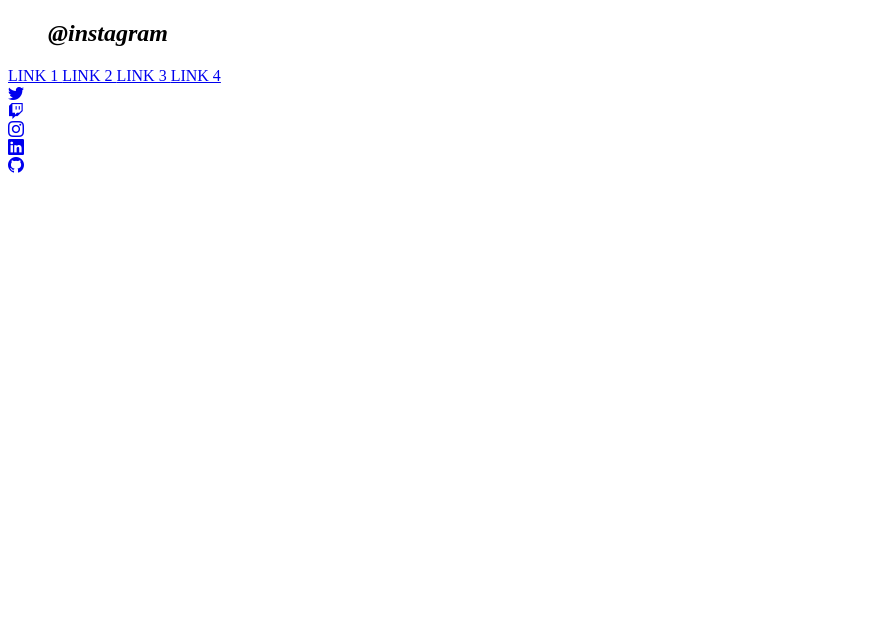
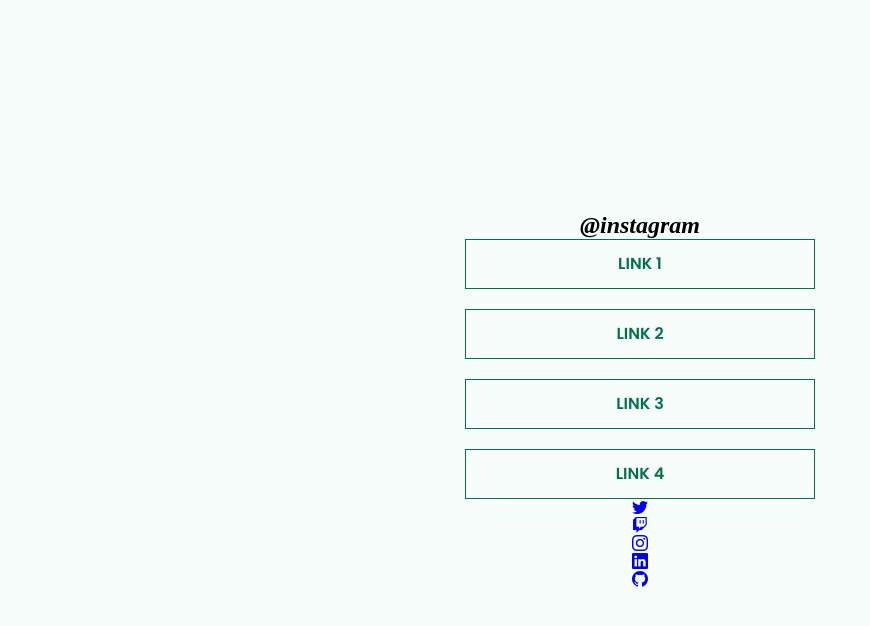
Before and after one commit to Macedo890/Social-Tree, a website: page src/pages/index.html in a window 1280 px wide. Shown: the whole page, without its empty margins (0-870 px from the left). Drawn offline with nearby package versions, Linux system fonts and the light colour scheme.

Commit message:
Links funcionando

```diff
--- a/src/pages/index.html
+++ b/src/pages/index.html
@@ -16,7 +16,7 @@
     <header></header>
 
     <main>
-      <section id="content">
+      <section id="Content">
         <!-- Using the <figure> tag to represent a figure -->
         <figure>
           <!-- Div representing the image or icon (without the actual image, just a div with title "icon") -->
@@ -35,16 +35,16 @@
         <!-- Container for links -->
         <div class="links_Container">
           <!-- Link 1 -->
-          <a href="#" class="link link_one"> LINK 1 </a>
+          <a href="#" class="link link_one"> link 1 </a>
 
           <!-- Link 2 -->
-          <a href="#" class="link link_two"> LINK 2 </a>
+          <a href="#" class="link link_two"> link 2 </a>
 
           <!-- Link 3 -->
-          <a href="#" class="link link_three"> LINK 3 </a>
+          <a href="#" class="link link_three"> link 3 </a>
 
           <!-- Link 4 -->
-          <a href="#" class="link link_four"> LINK 4 </a>
+          <a href="#" class="link link_four"> link 4 </a>
         </div>
 
         <!-- Main container for the icons -->
--- a/src/sass/index.scss
+++ b/src/sass/index.scss
@@ -1,8 +1,69 @@
 @import url("https://fonts.googleapis.com/css2?family=Poppins:wght@300;600&display=swap");
 
-$body-bg-color: #faf7fd;
-$purple: #bb99dd;
+$body-bg-color: #f7fdfa;
+$Marrs-Green: #00724a;
+$Verde-Floresta: #005a3f;
+$Verde-Musgo: #405f51;
+$Verde-Oliva: #6e7f71;
+$Verde-Escuro: #284c39;
+$Verde-Claro: #00a896;
 
 * {
+  box-sizing: border-box;
   margin: 0;
 }
+
+#Content {
+  height: 100vh;
+  width: 100vw;
+  display: flex;
+  justify-content: center;
+  align-items: center;
+  flex-direction: column;
+  background-color: $body-bg-color;
+}
+
+.links_Container {
+  display: flex;
+  justify-content: center;
+  flex-direction: column;
+  gap: 20px;
+  height: fit-content;
+  width: fit-content;
+  .link {
+    width: 350px;
+    height: 50px;
+    display: flex;
+    align-items: center;
+    justify-content: center;
+    border: 1.5px solid $Marrs-Green;
+    background-color: transparent;
+    text-decoration: none;
+    color: $Marrs-Green;
+    font-family: "Poppins", sans-serif;
+    font-weight: 600;
+    text-transform: uppercase;
+    position: relative;
+    z-index: 1;
+
+    &:before {
+      content: "";
+      position: absolute;
+      top: 0;
+      left: 50%;
+      width: 0%;
+      height: 100%;
+      transform: translate(-50%, -0%);
+      background-color: $Marrs-Green;
+      transition: all 0.3s;
+      z-index: -1;
+    }
+    &:hover {
+      color: $body-bg-color;
+      &:before {
+        transition: all 0.3s;
+        width: 100%;
+      }
+    }
+  }
+}
```
Also changed, not shown: src/css/index.css, 1 other file.
